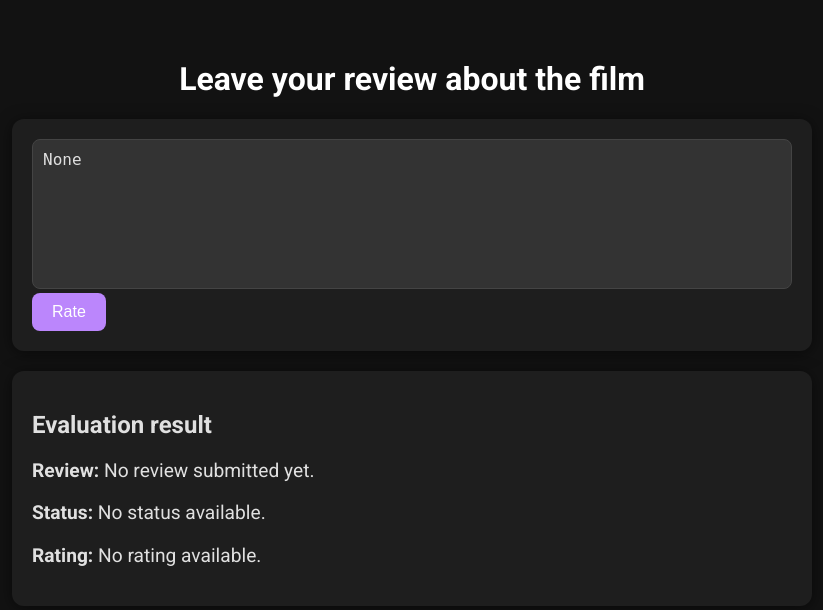
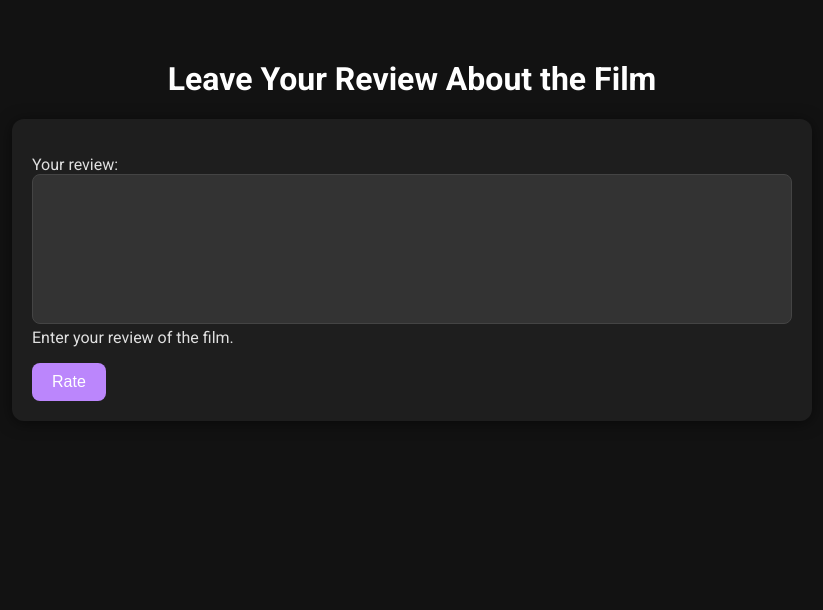
Before and after one commit to Rcinderblock/movie_reviewer, a Django app: page / in a window 1280 px wide. Shown: the top 610 px of the page, without its empty margins (228-1051 px from the left). Run offline with Django 5.2, Linux system fonts and the light colour scheme; parts of the project's set-up code (start-up, migrations or seed data) failed here and were passed over.

Commit message:
rollback old design

```diff
--- a/reviews/templates/reviews/home.html
+++ b/reviews/templates/reviews/home.html
@@ -37,19 +37,6 @@
             font-size: 16px;
             resize: none;
             box-sizing: border-box;
-            position: relative;
-        }
-        .placeholder {
-            position: absolute;
-            left: 10px;
-            top: 10px;
-            color: rgba(224, 224, 224, 0.6);
-            pointer-events: none;
-            transition: all 0.2s ease;
-        }
-        textarea:focus + .placeholder,
-        textarea:not(:placeholder-shown) + .placeholder {
-            display: none;
         }
         button {
             padding: 10px 20px;
@@ -95,33 +82,28 @@
 </head>
 <body>
     <div class="container">
-        <h1>Leave your review about the film</h1>
+        <h1>Leave Your Review About the Film</h1>
 
         <form method="post">
             {% csrf_token %}
-            <div style="position: relative;">
-                <textarea id="review" name="review" placeholder=" " required>{{ review }}</textarea>
-                <label class="placeholder">Enter your review in English for evaluation</label>
-            </div>
+            {{ form.as_p }}
             <button type="submit">Rate</button>
         </form>
 
-        <div class="result">
-            <h2>Evaluation result</h2>
-            <p><strong>Review:</strong> {% if review %}{{ review|truncatechars:100 }}{% else %}No review submitted yet.{% endif %}</p>
-            <p><strong>Status:</strong>
-                {% if status %}
+        {% if review %}
+            <div class="result">
+                <h2>Evaluation Result</h2>
+                <p><strong>Review:</strong> {{ review }}</p>
+                <p><strong>Status:</strong>
                     {% if status == 'Positive' %}
                         <span class="positive">{{ status }}</span>
                     {% else %}
                         <span class="negative">{{ status }}</span>
                     {% endif %}
-                {% else %}
-                    <span>No status available.</span>
-                {% endif %}
-            </p>
-            <p><strong>Rating:</strong> {% if rating %}{{ rating }}/10{% else %}No rating available.{% endif %}</p>
-        </div>
+                </p>
+                <p><strong>Rating:</strong> {{ rating }}/10</p>
+            </div>
+        {% endif %}
     </div>
 </body>
 </html>
```
